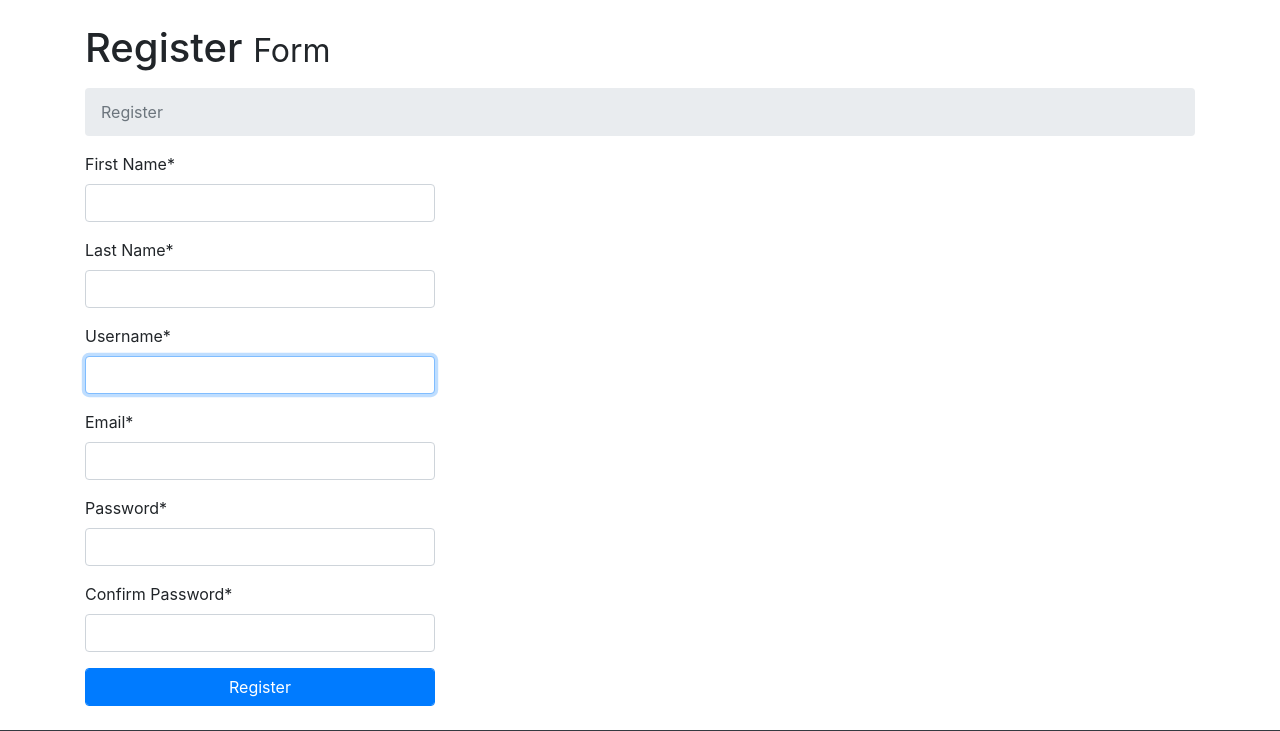
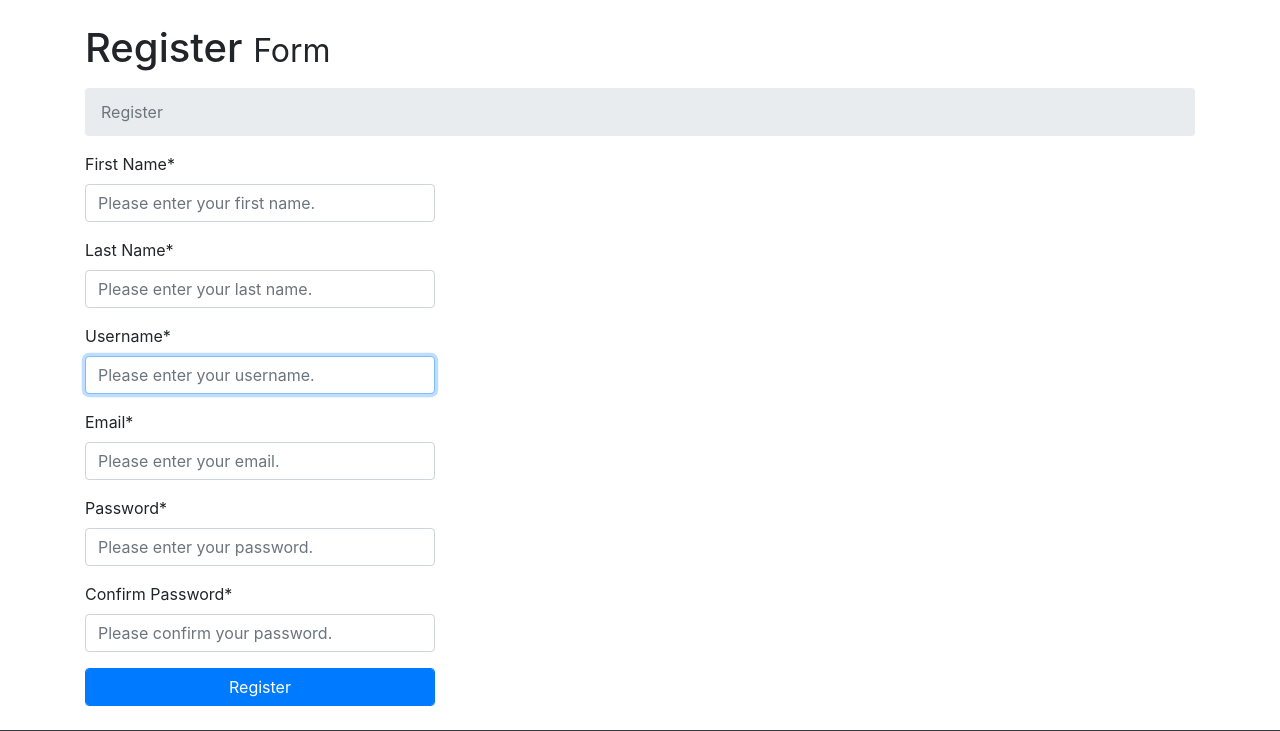
Before and after one commit to rkshaon/grayspaceit_test, a Django app: page /auth/register/ in a window 1280 px wide. Shown: the part 56-787 px from the top of the page. Run offline with Django 3.2, Linux system fonts and the light colour scheme; some libraries are stand-ins or nearby versions.

Commit message:
design again

```diff
--- a/templates/register.html
+++ b/templates/register.html
@@ -81,9 +81,13 @@
     <!-- /.container -->
     <script type="text/javascript">
       var form_fields = document.getElementsByTagName('input')
-      // console.log(form_fields)
-      // form_fields[3].dataValidationRequiredMessage="Please enter your password."
-      // form_fields[4].id = "confirm-password"
+      form_fields[1].placeholder = 'Please enter your first name.'
+      form_fields[2].placeholder = 'Please enter your last name.'
+      form_fields[3].placeholder = 'Please enter your username.'
+      form_fields[4].placeholder = 'Please enter your email.'
+      form_fields[5].placeholder = 'Please enter your password.'
+      form_fields[6].placeholder = 'Please confirm your password.'
+      console.log(form_fields)
       for(var field in form_fields){
         form_fields[field].className += ' form-control'
       }
```
